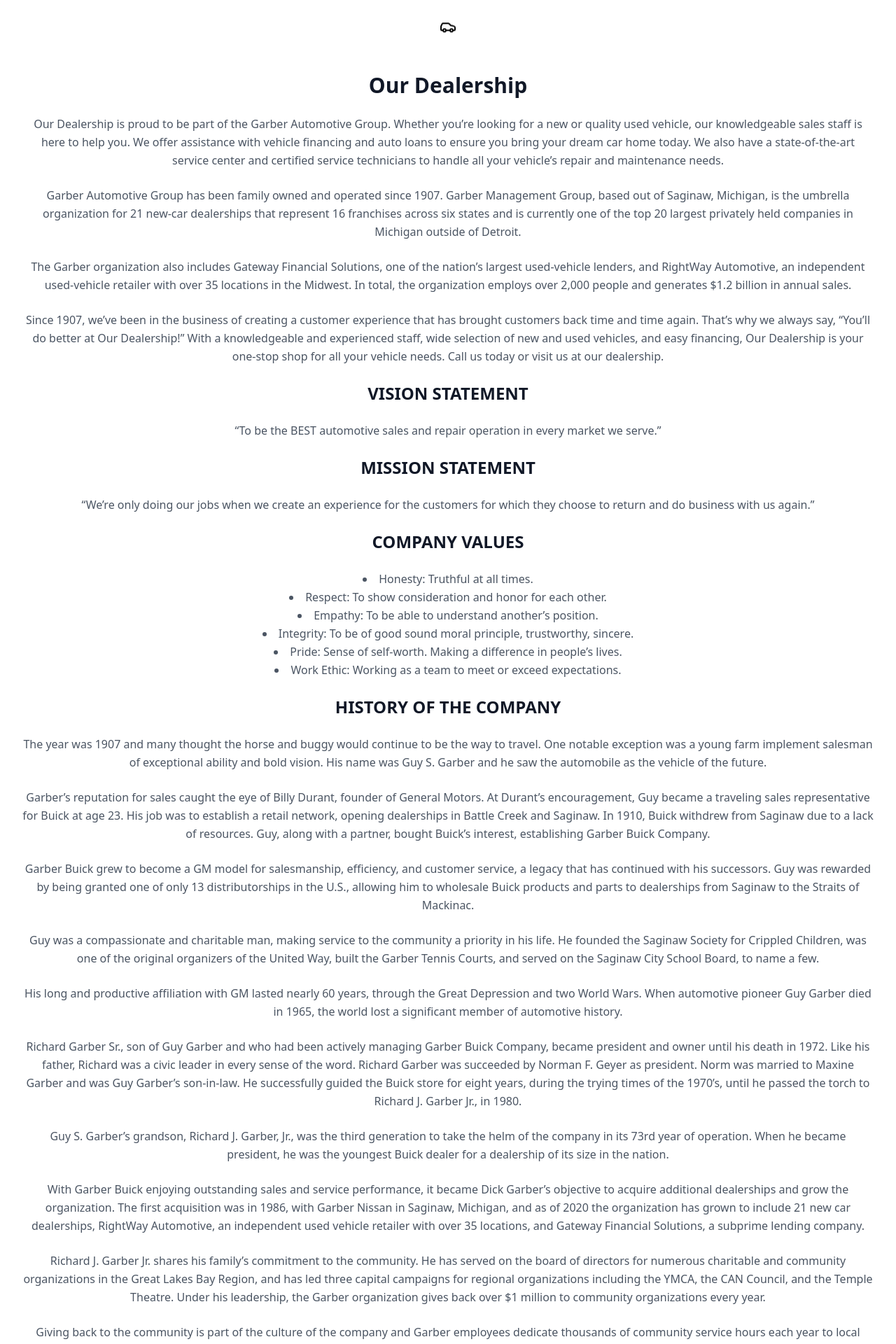
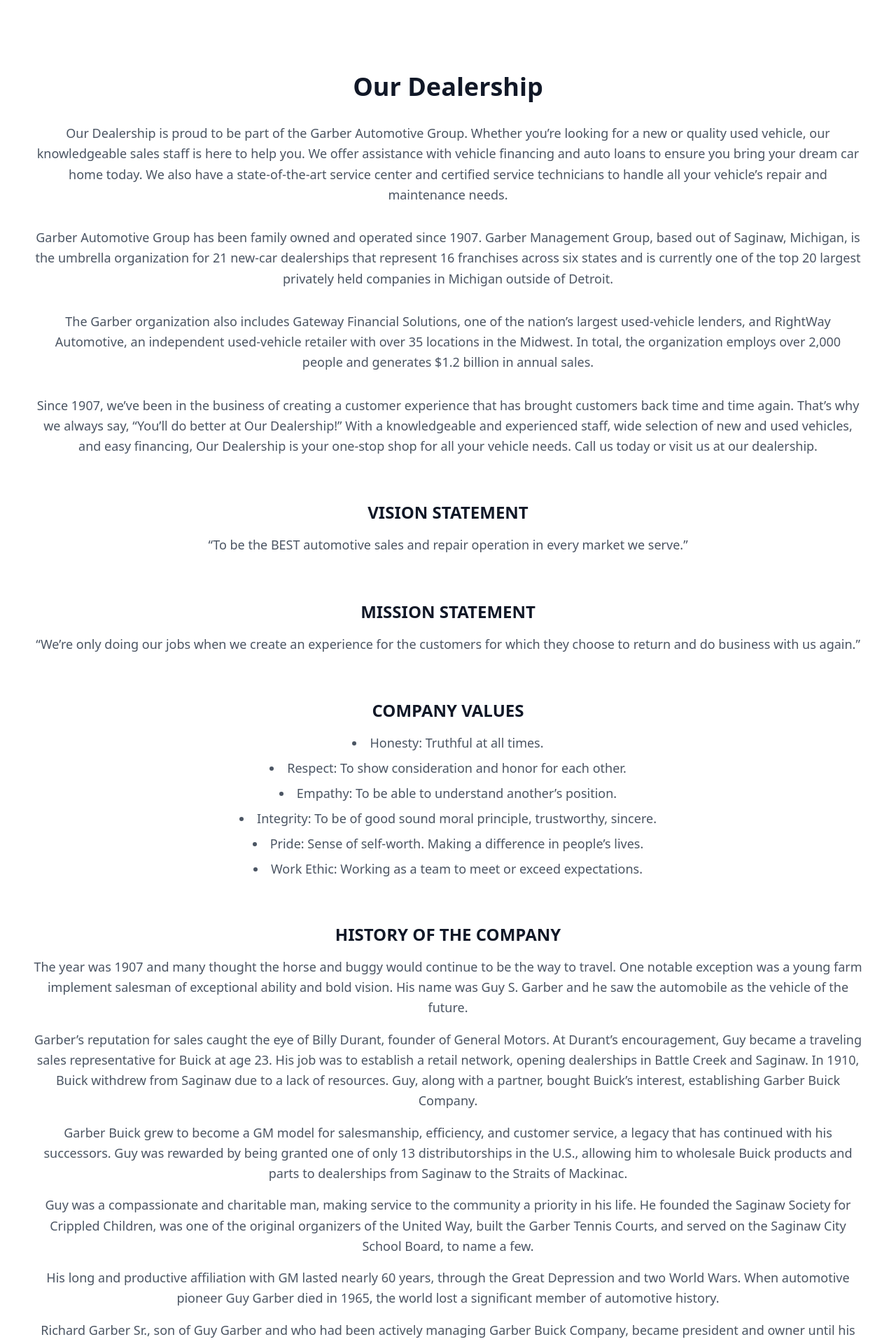
Before and after one commit to littlecm/gmgaboutuswebpack, a Next.js app: page / in a window 1280 px wide. Shown: the top 1920 px of the page at 70% size. Built offline with nearby package versions, Linux system fonts and the light colour scheme.

Commit message:
Update component.jsx

```diff
--- a/app/component.jsx
+++ b/app/component.jsx
@@ -18,30 +18,28 @@
   }, [dealership]);
 
   return (
-    <div className="bg-white rounded-lg shadow-lg p-8 dark:bg-gray-900 transition-colors duration-300">
-      <div className="flex flex-col items-center text-center space-y-6">
+    <div className="bg-white dark:bg-gray-900 rounded-lg shadow-lg p-8 sm:p-12 transition-colors duration-300">
+      <div className="flex flex-col items-center text-center space-y-8">
         <div className="mb-6">
-          <CarIcon className="h-12 w-12 text-indigo-600" />
+          <CarIcon className="h-16 w-16 text-indigo-600" />
         </div>
-        <h2 className="text-3xl font-bold text-gray-900 dark:text-white">{dealershipName}</h2>
-        <p className="text-gray-600 dark:text-gray-300 leading-relaxed">
+        <h2 className="text-4xl font-bold text-gray-900 dark:text-white">{dealershipName}</h2>
+        <p className="text-lg text-gray-600 dark:text-gray-300 leading-relaxed">
           {dealershipName} is proud to be part of the Garber Automotive Group. Whether you’re looking for a new or quality used vehicle, our knowledgeable sales staff is here to help you. We offer assistance with vehicle financing and auto loans to ensure you bring your dream car home today. We also have a state-of-the-art service center and certified service technicians to handle all your vehicle’s repair and maintenance needs.
         </p>
-        <p className="text-gray-600 dark:text-gray-300 leading-relaxed">
+        <p className="text-lg text-gray-600 dark:text-gray-300 leading-relaxed">
           Garber Automotive Group has been family owned and operated since 1907. Garber Management Group, based out of Saginaw, Michigan, is the umbrella organization for 21 new-car dealerships that represent 16 franchises across six states and is currently one of the top 20 largest privately held companies in Michigan outside of Detroit.
         </p>
-        <p className="text-gray-600 dark:text-gray-300 leading-relaxed">
+        <p className="text-lg text-gray-600 dark:text-gray-300 leading-relaxed">
           The Garber organization also includes Gateway Financial Solutions, one of the nation’s largest used-vehicle lenders, and RightWay Automotive, an independent used-vehicle retailer with over 35 locations in the Midwest. In total, the organization employs over 2,000 people and generates $1.2 billion in annual sales.
         </p>
-        <p className="text-gray-600 dark:text-gray-300 leading-relaxed">
+        <p className="text-lg text-gray-600 dark:text-gray-300 leading-relaxed">
           Since 1907, we’ve been in the business of creating a customer experience that has brought customers back time and time again. That’s why we always say, “You’ll do better at {dealershipName}!” With a knowledgeable and experienced staff, wide selection of new and used vehicles, and easy financing, {dealershipName} is your one-stop shop for all your vehicle needs. Call us today or visit us at our dealership.
         </p>
-        <SectionTitle title="VISION STATEMENT" />
-        <p className="text-gray-600 dark:text-gray-300 leading-relaxed">“To be the BEST automotive sales and repair operation in every market we serve.”</p>
-        <SectionTitle title="MISSION STATEMENT" />
-        <p className="text-gray-600 dark:text-gray-300 leading-relaxed">“We’re only doing our jobs when we create an experience for the customers for which they choose to return and do business with us again.”</p>
-        <SectionTitle title="COMPANY VALUES" />
-        <ul className="list-disc list-inside text-gray-600 dark:text-gray-300 leading-relaxed">
+        <Section title="VISION STATEMENT" content="“To be the BEST automotive sales and repair operation in every market we serve.”" />
+        <Section title="MISSION STATEMENT" content="“We’re only doing our jobs when we create an experience for the customers for which they choose to return and do business with us again.”" />
+        <Section title="COMPANY VALUES" content={
+          <ul className="list-disc list-inside space-y-2 text-lg text-gray-600 dark:text-gray-300">
             <li>Honesty: Truthful at all times.</li>
             <li>Respect: To show consideration and honor for each other.</li>
             <li>Empathy: To be able to understand another’s position.</li>
@@ -49,50 +47,53 @@
             <li>Pride: Sense of self-worth. Making a difference in people’s lives.</li>
             <li>Work Ethic: Working as a team to meet or exceed expectations.</li>
           </ul>
-        <SectionTitle title="HISTORY OF THE COMPANY" />
-        <HistoryText />
+        } />
+        <Section title="HISTORY OF THE COMPANY" content={<HistoryText />} />
       </div>
     </div>
   );
 };
 
-const SectionTitle = ({ title }) => (
-  <h3 className="text-2xl font-bold text-gray-900 dark:text-white mt-6">{title}</h3>
+const Section = ({ title, content }) => (
+  <div className="w-full">
+    <h3 className="text-2xl font-bold text-gray-900 dark:text-white mt-8">{title}</h3>
+    <div className="mt-4 text-lg text-gray-600 dark:text-gray-300 leading-relaxed">{content}</div>
+  </div>
 );
 
 const HistoryText = () => (
   <>
-    <p className="text-gray-600 dark:text-gray-300 leading-relaxed">
+    <p className="mt-4">
       The year was 1907 and many thought the horse and buggy would continue to be the way to travel. One notable exception was a young farm implement salesman of exceptional ability and bold vision. His name was Guy S. Garber and he saw the automobile as the vehicle of the future.
     </p>
-    <p className="text-gray-600 dark:text-gray-300 leading-relaxed">
+    <p className="mt-4">
       Garber’s reputation for sales caught the eye of Billy Durant, founder of General Motors. At Durant’s encouragement, Guy became a traveling sales representative for Buick at age 23. His job was to establish a retail network, opening dealerships in Battle Creek and Saginaw. In 1910, Buick withdrew from Saginaw due to a lack of resources. Guy, along with a partner, bought Buick’s interest, establishing Garber Buick Company.
     </p>
-    <p className="text-gray-600 dark:text-gray-300 leading-relaxed">
+    <p className="mt-4">
       Garber Buick grew to become a GM model for salesmanship, efficiency, and customer service, a legacy that has continued with his successors. Guy was rewarded by being granted one of only 13 distributorships in the U.S., allowing him to wholesale Buick products and parts to dealerships from Saginaw to the Straits of Mackinac.
     </p>
-    <p className="text-gray-600 dark:text-gray-300 leading-relaxed">
+    <p className="mt-4">
       Guy was a compassionate and charitable man, making service to the community a priority in his life. He founded the Saginaw Society for Crippled Children, was one of the original organizers of the United Way, built the Garber Tennis Courts, and served on the Saginaw City School Board, to name a few.
     </p>
-    <p className="text-gray-600 dark:text-gray-300 leading-relaxed">
+    <p className="mt-4">
       His long and productive affiliation with GM lasted nearly 60 years, through the Great Depression and two World Wars. When automotive pioneer Guy Garber died in 1965, the world lost a significant member of automotive history.
     </p>
-    <p className="text-gray-600 dark:text-gray-300 leading-relaxed">
+    <p className="mt-4">
       Richard Garber Sr., son of Guy Garber and who had been actively managing Garber Buick Company, became president and owner until his death in 1972. Like his father, Richard was a civic leader in every sense of the word. Richard Garber was succeeded by Norman F. Geyer as president. Norm was married to Maxine Garber and was Guy Garber’s son-in-law. He successfully guided the Buick store for eight years, during the trying times of the 1970’s, until he passed the torch to Richard J. Garber Jr., in 1980.
     </p>
-    <p className="text-gray-600 dark:text-gray-300 leading-relaxed">
+    <p className="mt-4">
       Guy S. Garber’s grandson, Richard J. Garber, Jr., was the third generation to take the helm of the company in its 73rd year of operation. When he became president, he was the youngest Buick dealer for a dealership of its size in the nation.
     </p>
-    <p className="text-gray-600 dark:text-gray-300 leading-relaxed">
+    <p className="mt-4">
       With Garber Buick enjoying outstanding sales and service performance, it became Dick Garber’s objective to acquire additional dealerships and grow the organization. The first acquisition was in 1986, with Garber Nissan in Saginaw, Michigan, and as of 2020 the organization has grown to include 21 new car dealerships, RightWay Automotive, an independent used vehicle retailer with over 35 locations, and Gateway Financial Solutions, a subprime lending company.
     </p>
-    <p className="text-gray-600 dark:text-gray-300 leading-relaxed">
+    <p className="mt-4">
       Richard J. Garber Jr. shares his family’s commitment to the community. He has served on the board of directors for numerous charitable and community organizations in the Great Lakes Bay Region, and has led three capital campaigns for regional organizations including the YMCA, the CAN Council, and the Temple Theatre. Under his leadership, the Garber organization gives back over $1 million to community organizations every year.
     </p>
-    <p className="text-gray-600 dark:text-gray-300 leading-relaxed">
+    <p className="mt-4">
       Giving back to the community is part of the culture of the company and Garber employees dedicate thousands of community service hours each year to local organizations. In 2002, Garber also bought an OHL franchise, the Saginaw Spirit as a contribution to the region, which plays at the Dow Event Center in Saginaw.
     </p>
-    <p className="text-gray-600 dark:text-gray-300 leading-relaxed">
+    <p className="mt-4">
       The organization today is a long way from the 1907 version, but important traditions live on: dedication to service, customers, and community, a loyal staff, and a forward-looking vision. One that echoes the spirit of a young farm implement salesman who took thousands of Mid-Michigan residents out of the buggy and put them behind the wheel.
     </p>
   </>
@@ -103,8 +104,6 @@
     <svg
       {...props}
       xmlns="http://www.w3.org/2000/svg"
-      width="24"
-      height="24"
       viewBox="0 0 24 24"
       fill="none"
       stroke="currentColor"
```
Lines whose indentation alone changed are shown as unchanged.
